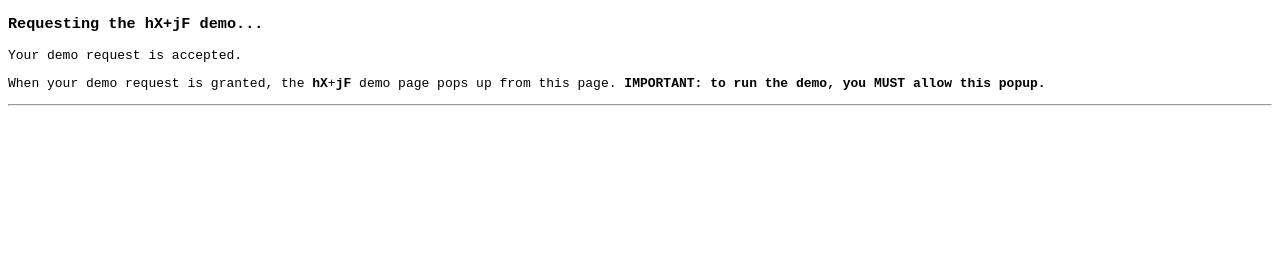
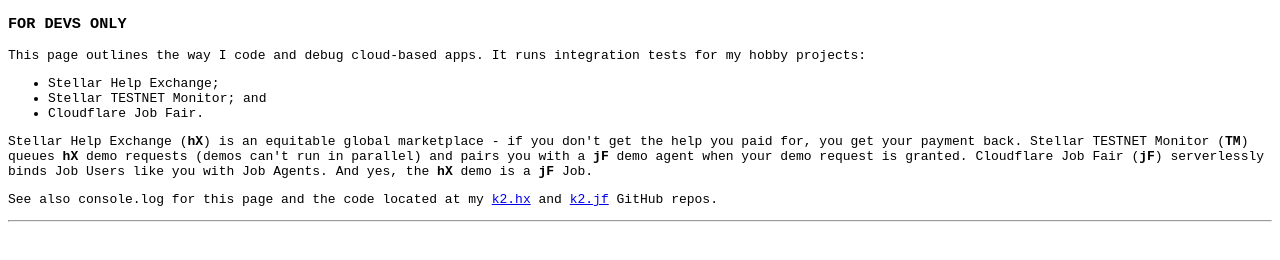
Before and after one commit to didalik/k2.hx, a website: page tm-hbs.html in a window 1280 px wide. Drawn offline with Linux system fonts and the light colour scheme.

```diff
--- a/tm-hbs.html
+++ b/tm-hbs.html
@@ -8,10 +8,18 @@
   </head>
   <body>
 <div id='div1'>
-    <h3>Requesting the hX+jF demo...</h3>
-Your demo request is accepted.
+    <h3>FOR DEVS ONLY</h3>
+This page outlines the way I code and debug cloud-based apps. It runs integration tests for my hobby projects:
+<ul>
+  <li>Stellar Help Exchange;</li>
+  <li>Stellar TESTNET Monitor; and</li>
+  <li>Cloudflare Job Fair.</li>
+</ul>
 <p>
-When your demo request is granted, the <b>hX</b>+<b>jF</b> demo page pops up from this page. <b>IMPORTANT: to run the demo, you MUST allow this popup.</b>
+Stellar Help Exchange (<b>hX</b>) is an equitable global marketplace - if you don't get the help you paid for, you get your payment back. Stellar TESTNET Monitor (<b>TM</b>) queues <b>hX</b> demo requests (demos can't run in parallel) and pairs you with a <b>jF</b> demo agent when your demo request is granted. Cloudflare Job Fair (<b>jF</b>) serverlessly binds Job Users like you with Job Agents. And yes, the <b>hX</b> demo is a <b>jF</b> Job.
+</p>
+<p>
+See also console.log for this page and the code located at my <a href='https://github.com/didalik/k2.hx' target='_blank'>k2.hx</a> and <a href='https://github.com/didalik/k2.jf' target='_blank'>k2.jf</a> GitHub repos.
 </p><hr/>
 <p id='content1'>
 </p>
```
Also changed, not shown: tm.mjs (+11 -1 lines).
